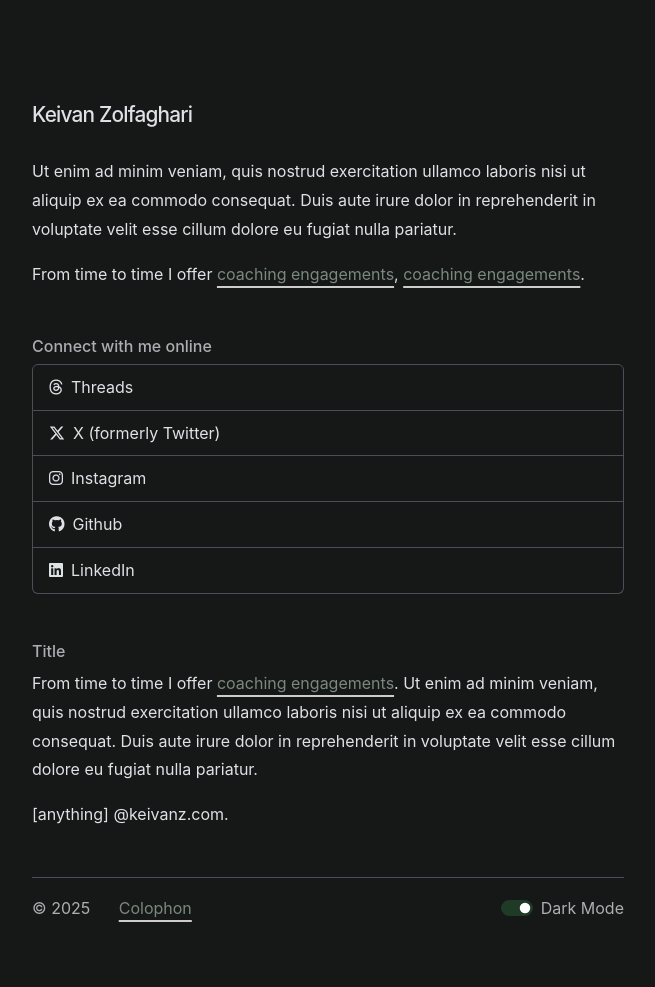
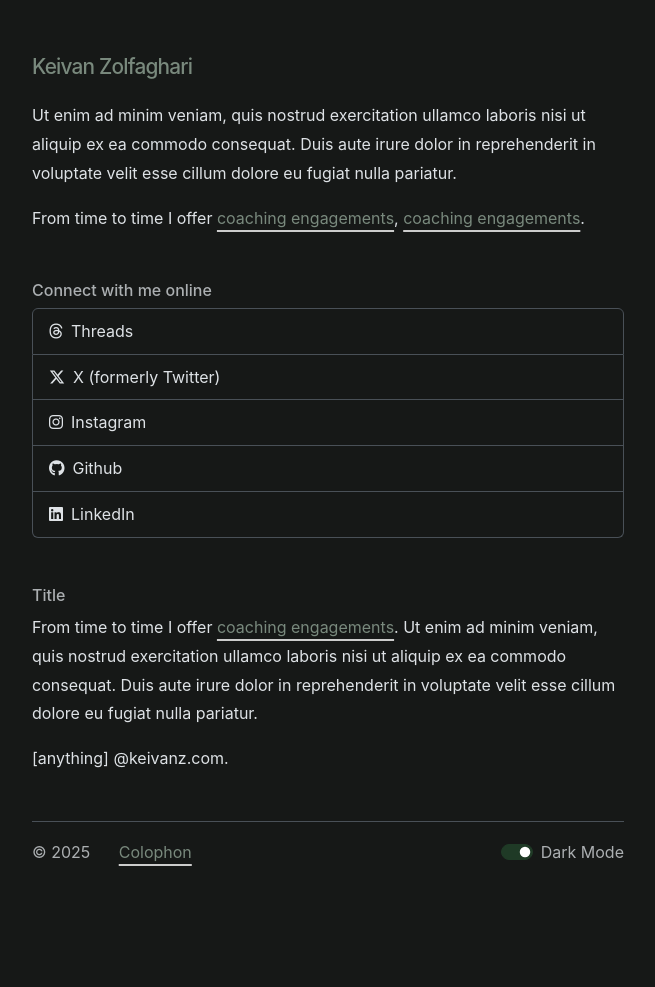
Before and after one commit to keivanz/keivanz.github.io, a Jekyll site: the page built from index.md, in a window 1280 px wide. Shown: the whole page, without its empty margins (312-967 px from the left). Built offline with Jekyll 4.4.1, drawn with Linux system fonts in a browser that asks for light colours; nearby versions of some CDN libraries; some web fonts are replaced; after the commit the page ends 931 px from its top, so only the background shows below that.

Commit message:
Update homepage.html

```diff
--- a/_includes/homepage.html
+++ b/_includes/homepage.html
@@ -1,4 +1,4 @@
-<header><p class="sitetitle mt-5 mb-4 name_lead">{{ site.title }}</p></header>
+<header><p><a href="/" class="sitetitle mt-5 mb-4 text-decoration-none name_lead">{{ site.title }}</a></p></header>
 
 <p class="fade-in">Ut enim ad minim veniam, quis nostrud exercitation ullamco laboris nisi ut aliquip ex ea commodo consequat. Duis aute irure dolor in reprehenderit in voluptate velit esse cillum dolore eu fugiat nulla pariatur.</p>
 
```
